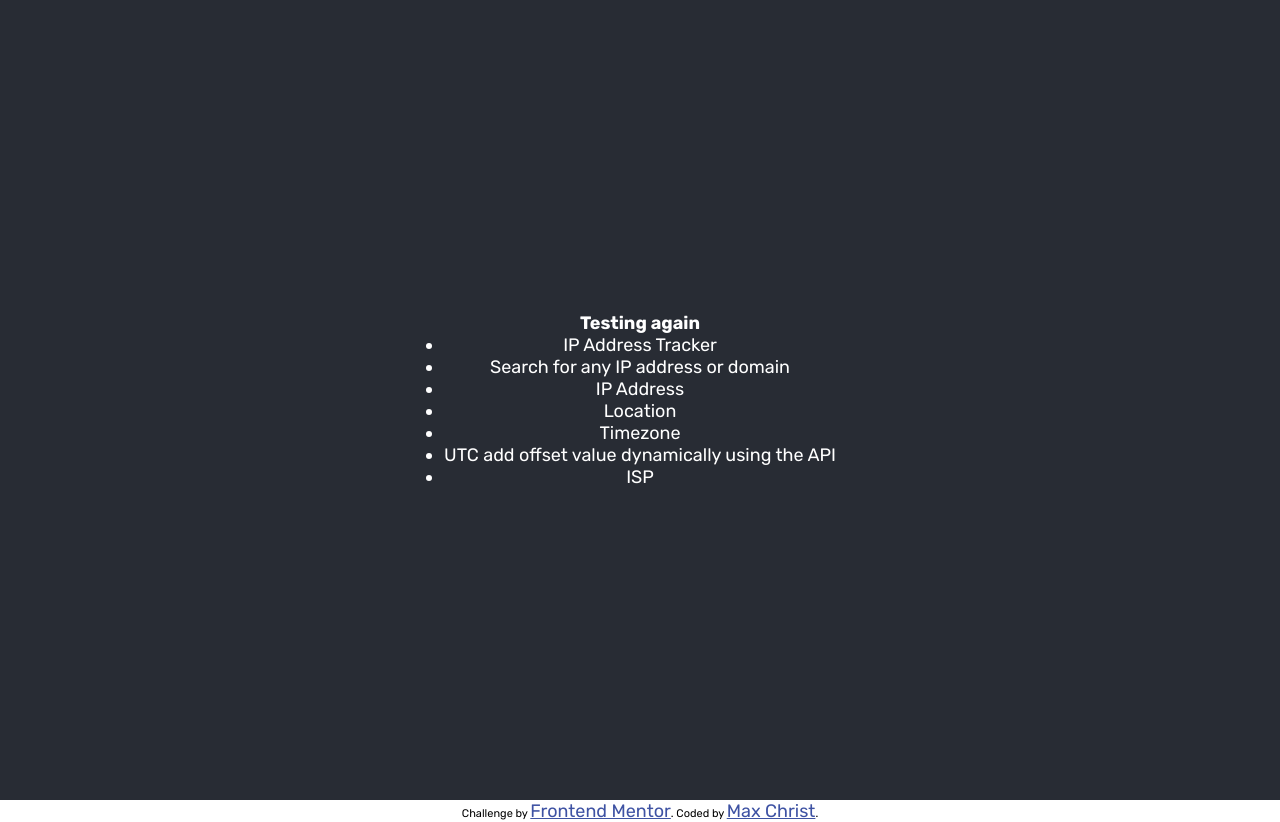
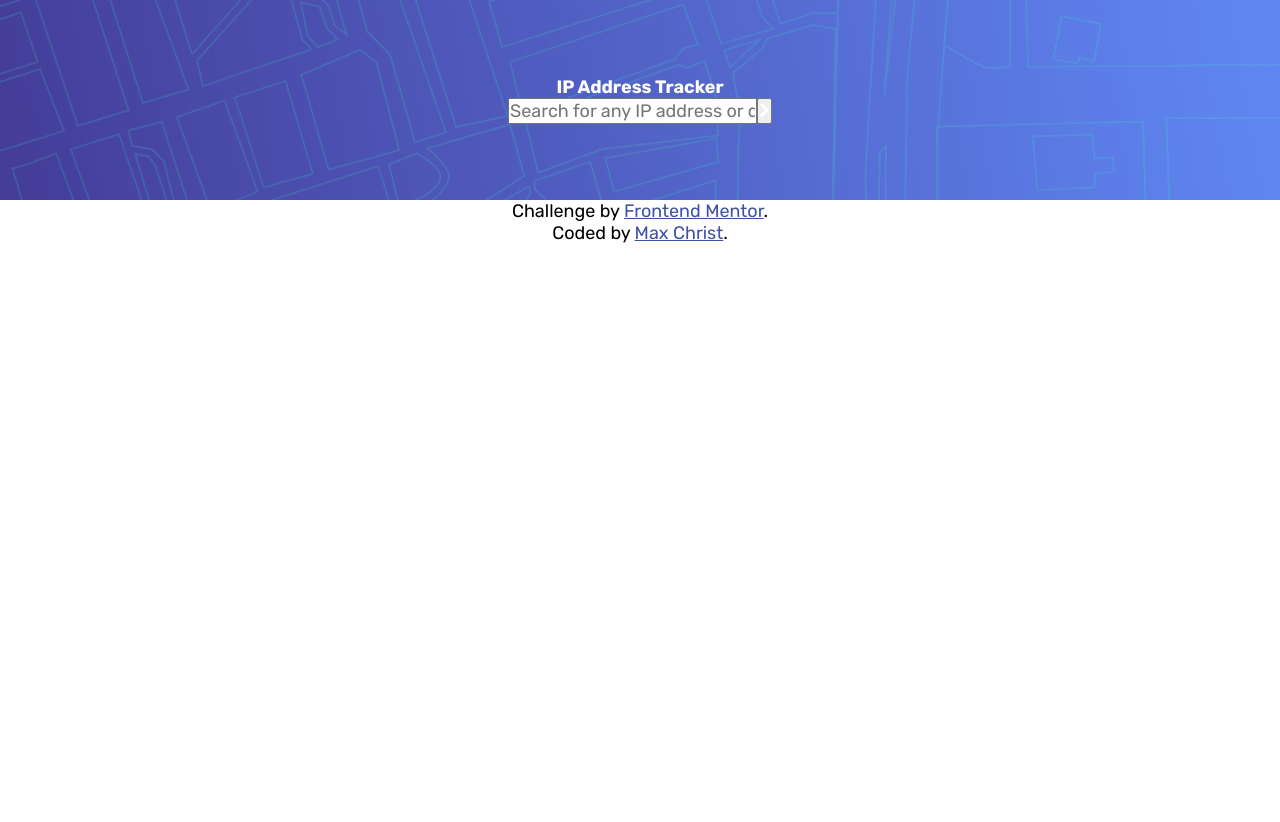
Before and after one commit to MaxwellChrist/IP, a React (Create React App) app: page / in a window 1280 px wide. After the commit the page ends 800 px from the top, so only its background shows below. Built offline with nearby package versions, Linux system fonts and the light colour scheme.

Commit message:
created header containing only heading input field and button. Presentation only for desktop currently

```diff
--- a/src/App.css
+++ b/src/App.css
@@ -3,8 +3,11 @@
 }
 
 .App-header {
-  background-color: #282c34;
-  min-height: 100vh;
+  background: url("../public/images/pattern-bg.png");
+  min-width: 100vh;
+  height: 25vh;
+  background-size: cover;
+  background-repeat: no-repeat;
   display: flex;
   flex-direction: column;
   align-items: center;
@@ -12,3 +15,13 @@
   font-size: calc(10px + 2vmin);
   color: white;
 }
+
+
+/* Footer */
+.attribution {
+  font-size: 11px;
+  text-align: center;
+}
+.attribution a {
+  color: hsl(228, 45%, 44%);
+}
--- a/src/App.js
+++ b/src/App.js
@@ -4,20 +4,17 @@ function App() {
   return (
     <div className="App">
       <header className="App-header">
-        <h1>Testing again</h1>
-        <ul>
-          <li>IP Address Tracker</li>
-          <li>Search for any IP address or domain</li>
-          <li>IP Address</li>
-          <li>Location</li>
-          <li>Timezone</li>
-          <li>UTC add offset value dynamically using the API</li>
-          <li>ISP</li>
-        </ul>
+        <h1>IP Address Tracker</h1>
+        <div className="searchInput">
+          <form>
+            <input type="text" placeholder="Search for any IP address or domain"></input>
+            <button type="submit"><img src="images/icon-arrow.svg" alt="arrow icon within a button" /></button>
+          </form>
+        </div>
       </header>
       <div className="attribution">
-        Challenge by <a href="https://www.frontendmentor.io?ref=challenge" rel="noreferrer" target="_blank">Frontend Mentor</a>.
-        Coded by <a href="https://github.com/MaxwellChrist/IP">Max Christ</a>.
+        <p>Challenge by <a href="https://www.frontendmentor.io?ref=challenge" rel="noreferrer" target="_blank">Frontend Mentor</a>.</p>
+        <p>Coded by <a href="https://github.com/MaxwellChrist/IP">Max Christ</a>.</p>
       </div>
     </div>
   );
```
